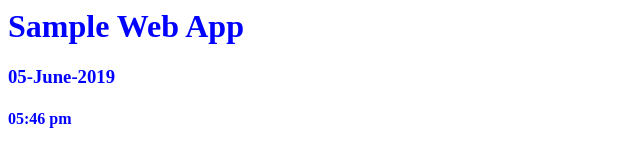
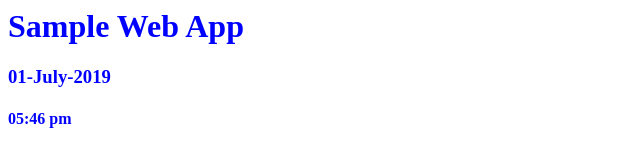
Before and after one commit to nasjans/AppCode, a plain HTML site: page index.html in a window 1280 px wide. Shown: the full height of the page, 0-640 px from the left. Drawn offline with Linux system fonts and the light colour scheme.

Commit message:
Update index.html

```diff
--- a/index.html
+++ b/index.html
@@ -8,7 +8,7 @@
 
 <h1> Sample Web App </h1>
 <h2>  </h2>
-<h3> 05-June-2019 </h3>
+<h3> 01-July-2019 </h3>
 <h4> 05:46 pm </h4>
 
 
```
